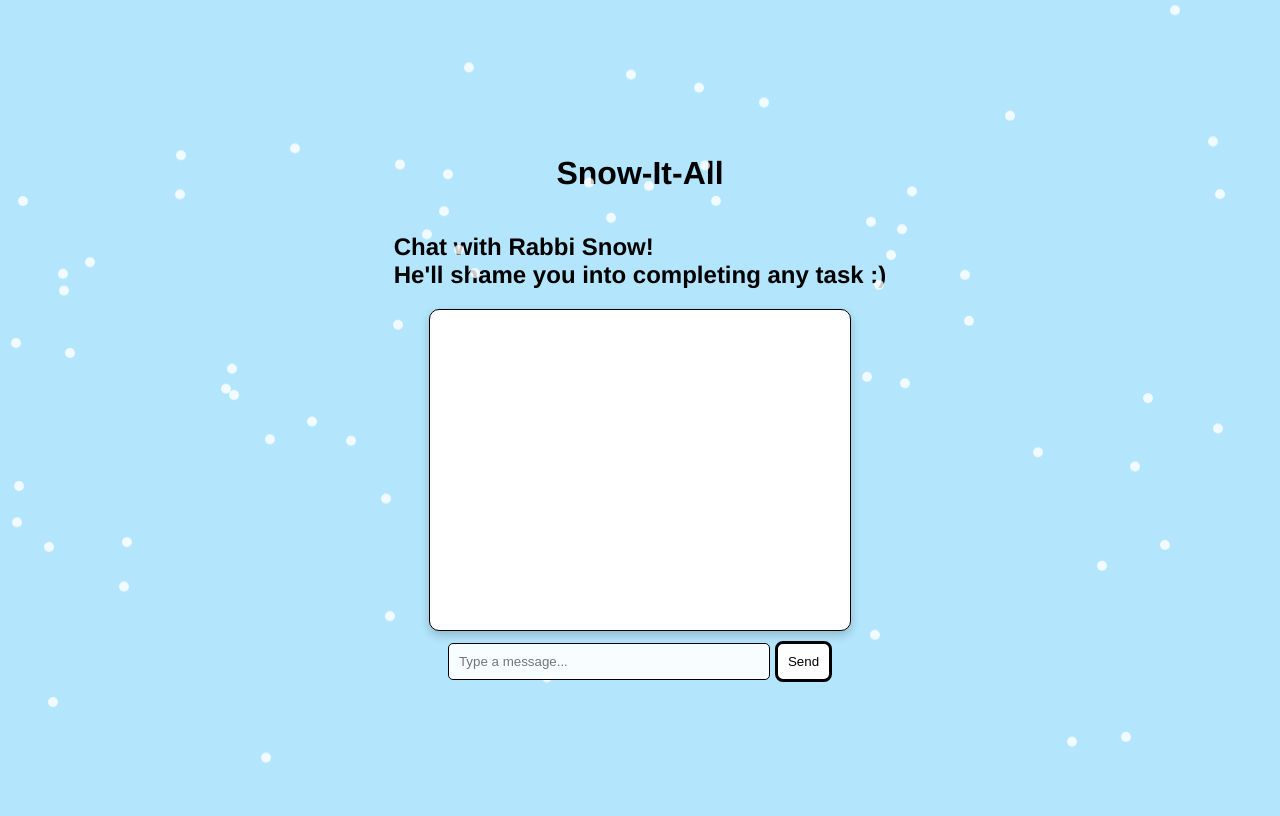
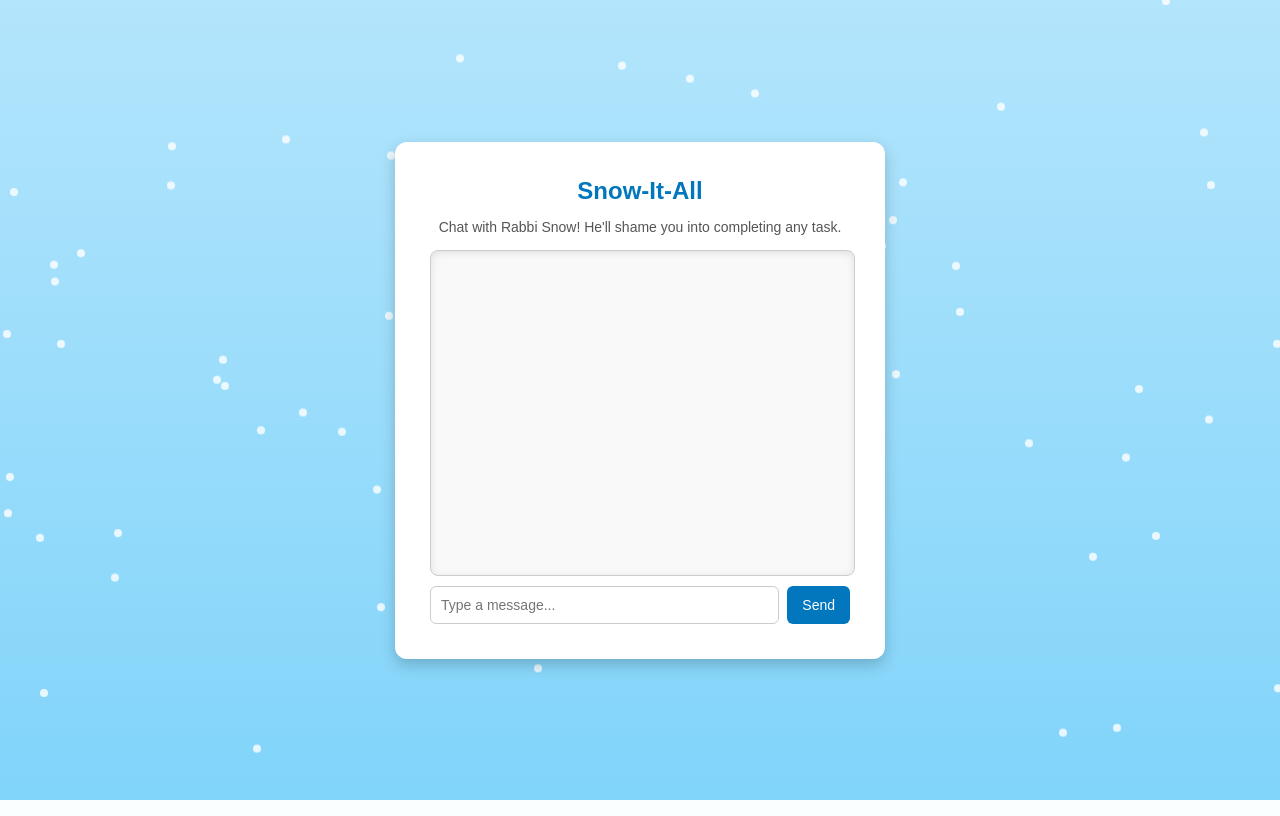
Before and after one commit to Ho1yShif/Snow-It-All, a Flask app: page / in a window 1280 px wide. Run offline with Flask 3, Linux system fonts and the light colour scheme.

Commit message:
Make UI professional

```diff
--- a/app.py
+++ b/app.py
@@ -13,7 +13,12 @@ client = Together(api_key=TOGETHER_API_KEY)
 
 conversation_history = [{"role": "system", "content": SYSTEM_PROMPT}]
 
-app = Flask(__name__, static_folder="static")
+app = Flask(__name__)
+
+
+@app.route("/")
+def home():
+    return render_template("index.html")  # Ensure this matches your template filename
 
 
 def chat_with_llm(user_message: str):
--- /dev/null
+++ b/static/styles.css
@@ -0,0 +1,102 @@
+body {
+    font-family: 'Arial', sans-serif;
+    display: flex;
+    justify-content: center;
+    align-items: center;
+    height: 100vh;
+    background: linear-gradient(to bottom, #b3e5fc, #81d4fa);
+    overflow: hidden;
+    margin: 0;
+    position: relative;
+}
+
+#snowContainer {
+    position: absolute;
+    top: 0;
+    left: 0;
+    width: 100%;
+    height: 100%;
+    pointer-events: none;
+    z-index: 0;
+}
+
+.snowdrop {
+    position: absolute;
+    top: -10px;
+    width: 8px;
+    height: 8px;
+    background-color: white;
+    border-radius: 50%;
+    opacity: 0.8;
+    animation: fall 5s linear infinite;
+}
+
+@keyframes fall {
+    0% { transform: translateY(0); }
+    100% { transform: translateY(100vh); }
+}
+
+.container {
+    text-align: center;
+    background: white;
+    padding: 35px;
+    border-radius: 12px;
+    box-shadow: 0 6px 15px rgba(0, 0, 0, 0.2);
+    width: 420px;
+    position: relative;
+    z-index: 1;
+}
+
+h1 {
+    margin: 0;
+    font-size: 24px;
+    color: #0277bd;
+}
+
+.subtitle {
+    font-size: 14px;
+    color: #555;
+    margin-bottom: 15px;
+}
+
+#chatBox {
+    width: 95%;
+    height: 300px;
+    border: 1px solid #ccc;
+    padding: 12px;
+    overflow-y: auto;
+    background: #f9f9f9;
+    border-radius: 8px;
+    text-align: left;
+    box-shadow: inset 0 2px 8px rgba(0, 0, 0, 0.1);
+}
+
+#inputContainer {
+    display: flex;
+    gap: 8px;
+    margin-top: 10px;
+}
+
+#userInput {
+    flex-grow: 1;
+    padding: 10px;
+    border-radius: 6px;
+    border: 1px solid #ccc;
+    background: rgba(255, 255, 255, 0.95);
+    font-size: 14px;
+}
+
+button {
+    padding: 10px 15px;
+    cursor: pointer;
+    background-color: #0277bd;
+    color: white;
+    border: none;
+    border-radius: 6px;
+    font-size: 14px;
+    transition: background 0.3s;
+}
+
+button:hover {
+    background-color: #01579b;
+}
--- a/templates/index.html
+++ b/templates/index.html
@@ -1,95 +1,12 @@
 <!DOCTYPE html>
 <html lang="en">
     <head>
-        <style>
-            body {
-                font-family: Helvetica, sans-serif;
-                display: flex;
-                flex-direction: column;
-                align-items: center;
-                justify-content: center;
-                height: 100vh;
-                background-color: #b3e5fc;
-                position: relative;
-                overflow: hidden;
-            }
-
-            #snowContainer {
-                position: absolute;
-                top: 0;
-                left: 0;
-                width: 100%;
-                height: 100%;
-                pointer-events: none; /* Prevent interaction with snowflakes */
-                z-index: 0;
-            }
-
-            #chatBox {
-                width: 400px;
-                height: 300px;
-                border: 1px solid black;
-                padding: 10px;
-                overflow-y: auto;
-                background: #ffffff;
-                border-radius: 10px;
-                box-shadow: 0 4px 10px rgba(0, 0, 0, 0.2);
-                z-index: 1;
-                position: relative;
-            }
-
-            #inputContainer {
-                display: flex;
-                align-items: center;
-                margin-top: 10px;
-                z-index: 1;
-                position: relative;
-            }
-
-            #userInput {
-                width: 300px;
-                padding: 10px;
-                border-radius: 5px;
-                border: 1px solid black;
-                background: rgba(255, 255, 255, 0.9);
-            }
-
-            button {
-                padding: 10px;
-                margin-left: 5px;
-                cursor: pointer;
-                background-color: white;
-                color: black;
-                border: solid black;
-                border-radius: 8px;
-                transition: background 0.3s;
-            }
-
-            button:hover {
-                background-color: #dddddd9a;
-            }
-
-            .typing {
-                font-style: italic;
-                color: darkgray;
-            }
-
-            .snowdrop {
-                position: absolute;
-                top: -10px;
-                width: 10px;
-                height: 10px;
-                background-color: white;
-                border-radius: 50%;
-                opacity: 0.8;
-                animation: fall 5s linear infinite;
-            }
-
-            @keyframes fall {
-                0% { transform: translateY(0); }
-                100% { transform: translateY(100vh); }
-            }
-        </style>
-
+        <meta charset="UTF-8">
+        <meta name="viewport" content="width=device-width, initial-scale=1.0">
+        <title>Snow-It-All: Chat with Rabbi Snow</title>
+        <link rel="icon" type="image/x-icon" href="{{ url_for('static', filename='favicon.ico') }}">
+        <link rel="stylesheet" type="text/css" href="{{ url_for('static', filename='styles.css') }}">
+    </head>
         <script>
             async function sendMessage() {
                 let userInput = document.getElementById("userInput").value.trim();
@@ -140,15 +57,16 @@
 
             window.onload = createSnowDrops;
         </script>
-    </head>
     <body>
         <div id="snowContainer"></div>
-        <h1>Snow-It-All</h1>
-        <h2> Chat with Rabbi Snow! <br> He'll shame you into completing any task :)</h2>
-        <div id="chatBox"></div>
-        <div id="inputContainer">
-            <input type="text" id="userInput" placeholder="Type a message..." onkeypress="if(event.key==='Enter') sendMessage()">
-            <button onclick="sendMessage()">Send</button>
+        <div class="container">
+            <h1>Snow-It-All</h1>
+            <p class="subtitle">Chat with Rabbi Snow! He'll shame you into completing any task.</p>
+            <div id="chatBox"></div>
+            <div id="inputContainer">
+                <input type="text" id="userInput" placeholder="Type a message..." onkeypress="if(event.key==='Enter') sendMessage()">
+                <button onclick="sendMessage()">Send</button>
+            </div>
         </div>
     </body>
 </html>
```
